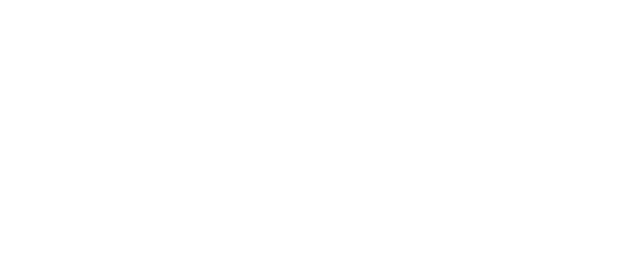
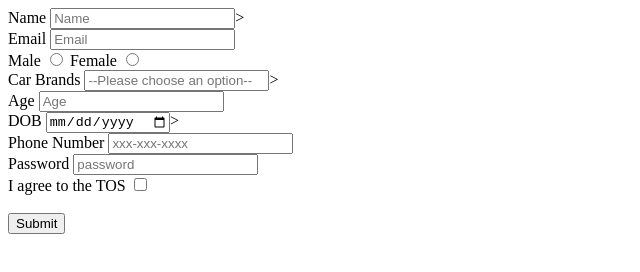
Before and after one commit to acciojob/signup-form-car-avinashcbsharma, a website: page main.html in a window 1280 px wide. Shown: the whole page, without its empty margins (0-640 px from the left). Drawn offline with Linux system fonts and the light colour scheme.

Commit message:
created a submission

```diff
--- a/main.html
+++ b/main.html
@@ -7,7 +7,41 @@
 </head>
 
 <body>
-	<!-- the entire body must be written by student -->
+	<form method = 'post'>
+        <label for="name">Name  </label>
+        <input id ='name' type="text" placeholder="Name" required>><br>
+
+        <label for="email">Email  </label>
+        <input id = "email" type="email" placeholder="Email" required><br>
+
+        <label for="gender_m">Male  </label>
+        <input id ='gender_m' type="radio" name="gender" required>
+
+        <label for="gender_f">Female  </label>
+        <input id ='gender_f' type="radio" name="gender" required><br>
+
+        <label for="cars">Car Brands </label>
+        <input id ='cars' type="select" placeholder="--Please choose an option--" required>><br>
+
+        <label for="age">Age </label>
+        <input id ='age' type="number" placeholder="Age" required><br>
+
+        <label for="dob">DOB  </label>
+        <input id ='dob' type="date" placeholder="" required>><br>
+
+        <label for="tel">Phone Number </label>
+        <input id ='tel' type="number" placeholder="xxx-xxx-xxxx"><br>
+
+        <label for="password">Password  </label>
+        <input id ='password' type="password" placeholder="password" required><br>
+
+        <label for="tos">I agree to the TOS </label>
+        <input id ='tos' type="checkbox" required></input><br>
+
+        <br>
+        <button type="submit" >Submit</button>
+	</form>
+
     <script type="text/javascript" src="./script.js">
 </script>
 
```
